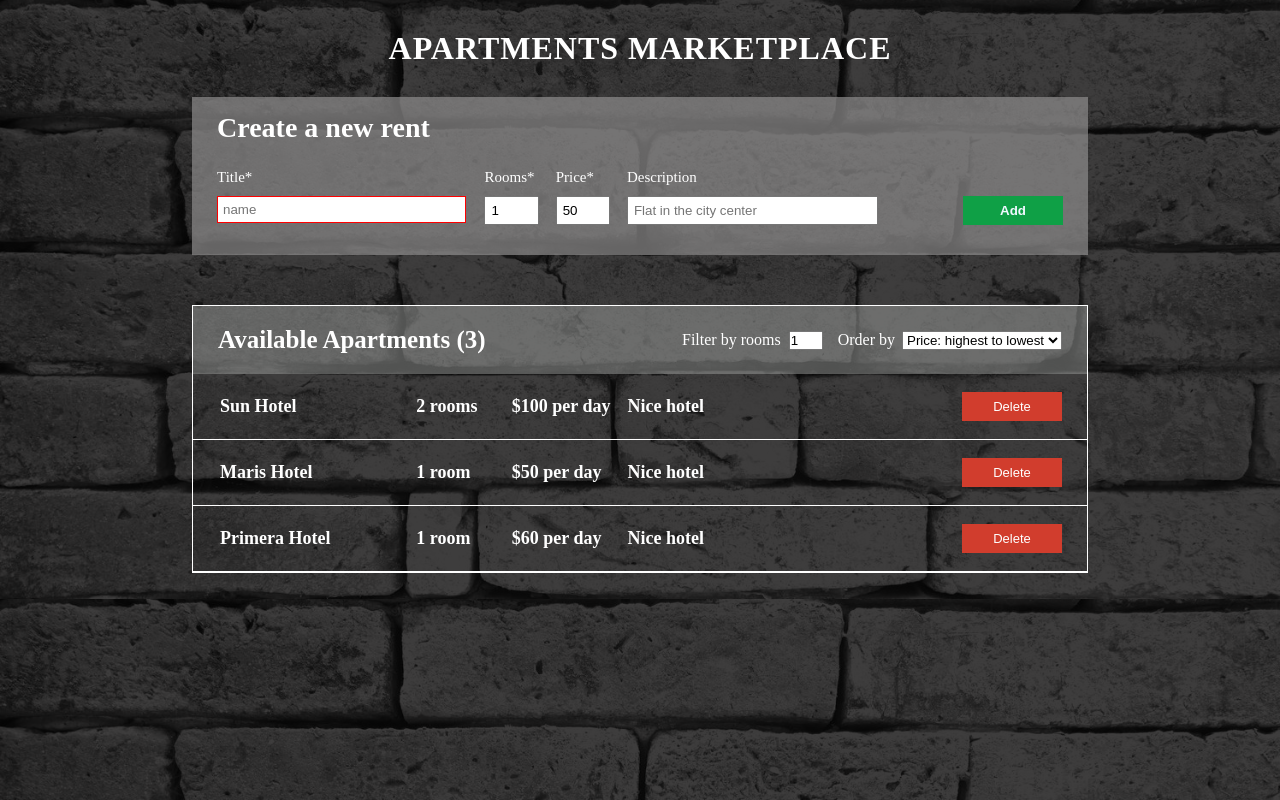
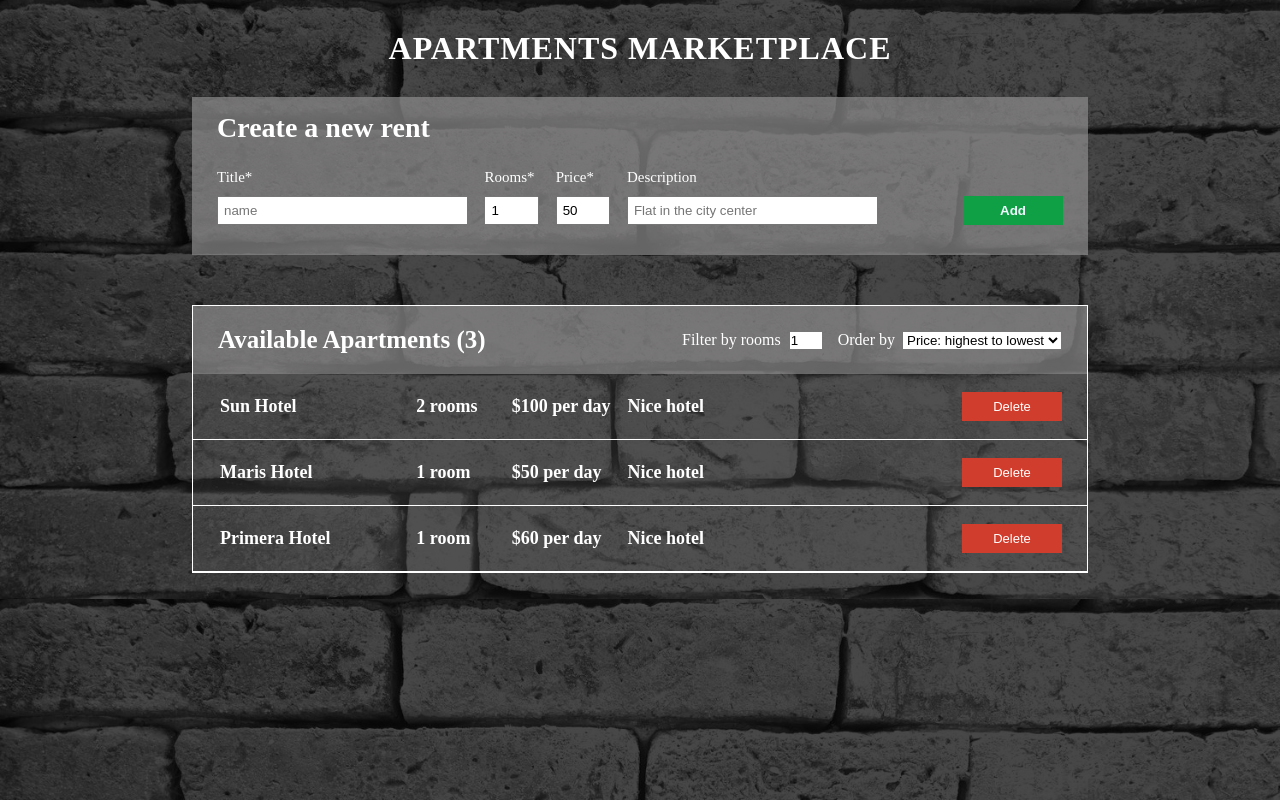
Before and after one commit to MPoliarush/Apartment_marketplace, a React (Create React App) app: page / in a window 1280 px wide. Built offline with nearby package versions, Linux system fonts and the light colour scheme.

Commit message:
validation updates

```diff
--- a/src/components/Form.js
+++ b/src/components/Form.js
@@ -10,13 +10,13 @@ const [newInputs, setNewInputs] = useState({
      descr:''
 })
 
-const [isTitlevalid, setTitleValid] = useState(false)
+const [isTitlevalid, setTitleValid] = useState(true)
 const [isRoomsvalid, setRoomseValid] = useState(true)
 const [isPricevalid, setPricevalid] = useState(true)
 
 const titleHandler=(event)=>{
     console.log(event.target.value)
-    if (event.target.value.length>99 || event.target.value =='' ){
+    if (event.target.value.length>99){
         console.log(newInputs.name.length)
         setTitleValid(false)
         console.log(isTitlevalid)
@@ -86,6 +86,13 @@ const submitHalndler = () =>{
         }
     )
 )
+
+    if (newInputs.name.length =='' ){
+        console.log(newInputs.name.length)
+        setTitleValid(false)
+        return
+    }
+
     if (isTitlevalid!==true || isRoomsvalid!==true || isPricevalid!==true){
         return
     }
@@ -110,7 +117,7 @@ return (
             <div className="forms">
                 <form className="title_form">
                     <label htmlFor='title'>Title*</label>
-                    <input className={isTitlevalid==false ? 'invalid' : '' } id='title' type='text' min='1' max='99' placeholder="name" onChange={titleHandler} value={newInputs.name}></input>
+                    <input className={isTitlevalid==false ? 'invalid' : '' } id='title' type='text' min='0' max='99' placeholder="name" onChange={titleHandler} value={newInputs.name}></input>
                 </form>
                 <form className="rooms_form">
                     <label htmlFor='rooms'>Rooms*</label>
--- a/src/index.css
+++ b/src/index.css
@@ -2,7 +2,7 @@ html{
   background-image: url(../public/images/back.jpg);
 
   background-size: cover;
-  background-color: rgb(62, 61, 61);
+  background-color: rgb(73, 72, 72);
   background-blend-mode: multiply;
 }
 
@@ -67,6 +67,7 @@ html{
   padding: 5px 5px;
 }
 
+
 .title_form label,.rooms_form label,.price_form label,.descr_form label{
   display: block;
   padding-bottom: 10px;
@@ -120,7 +121,7 @@ margin-right: 30px;
   display: flex;
   justify-content: space-between;
   padding: 20px 25px;
-  background-color: rgba(155, 157, 156, 0.5);;
+  background-color: rgba(142, 140, 140, 0.7);
 
 }
 
@@ -139,7 +140,7 @@ margin-right: 30px;
   align-items: center;
   justify-content: space-between;
   border-bottom: solid white 1px;
-
+ background-color: rgba(109, 110, 110, 0.2);;
 
 }
 
```
Also changed, not shown: public/images/back2.avif (added).
